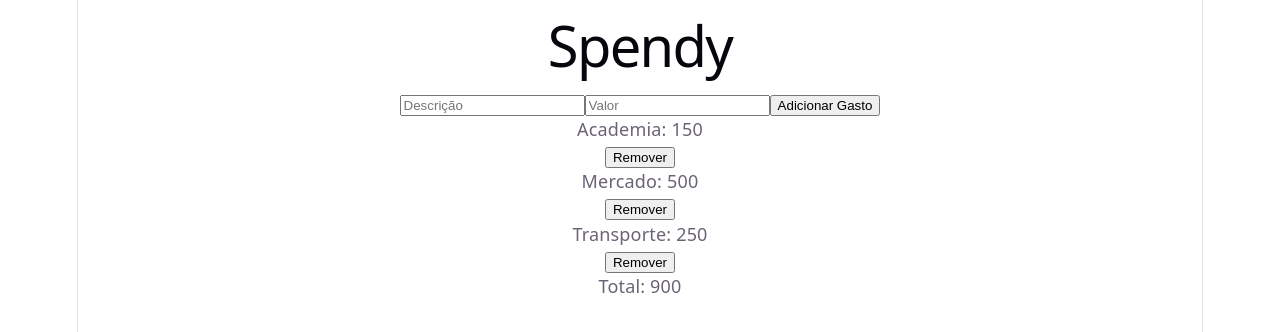
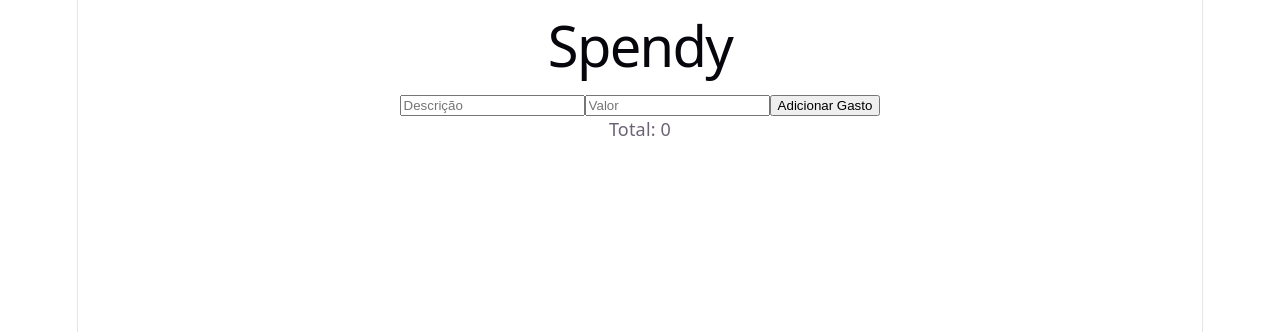
Before and after one commit to PedroHMS7/Spendy, a React (Vite) app: page / in a window 1280 px wide. Shown: the top 332 px of the page. Built offline with nearby package versions, Linux system fonts and the light colour scheme.

Commit message:
feat: persistência de gastos com localStorage

```diff
--- a/src/App.jsx
+++ b/src/App.jsx
@@ -1,11 +1,11 @@
-import { useState } from 'react'
+import { useEffect, useState } from 'react'
+import './App.css'
 
 function App() {
 
-  const [gastos,setGastos] = useState([
-    {id: 1, descricao: "Academia", valor: 150 },
-    {id: 2, descricao: "Mercado", valor: 500 },
-    {id: 3, descricao: "Transporte", valor: 250}])
+  const valorInicial = localStorage.getItem('gastos')
+
+  const [gastos,setGastos] = useState(JSON.parse(valorInicial) || [])
 
   const [descricao, setDescricao] = useState("")
   const [valor, setValor] = useState("")
@@ -24,23 +24,27 @@ function App() {
     setGastos(gastos.filter(tarefa => tarefa.id !== id))
   }
 
+  useEffect(() => {
+    localStorage.setItem('gastos', JSON.stringify(gastos))
+  }, [gastos])
+
   return (
     <>
       <h1>Spendy</h1>
 
-      <form onSubmit={adicionarGasto}>
-        <input type="text" placeholder='Descrição' value={descricao} onChange={e=> setDescricao(e.target.value)}/>
-        <input type="number" placeholder='Valor' value={valor} onChange={e=> setValor(e.target.value)}  />
-        <button id ="btn-adc-gasto" type="submit">Adicionar Gasto</button>
+      <form className="form-gasto" onSubmit={adicionarGasto}>
+        <input className="input-gasto" type="text" placeholder='Descrição' value={descricao} onChange={e=> setDescricao(e.target.value)}/>
+        <input className="input-gasto" type="number" placeholder='Valor' value={valor} onChange={e=> setValor(e.target.value)}  />
+        <button className="btn-adicionar" type="submit">Adicionar Gasto</button>
       </form>
 
       {gastos.map(gasto => (
-        <div key={gasto.id}>
+        <div className="card-gasto" key={gasto.id}>
         <p>{gasto.descricao}: {gasto.valor}</p>
-        <button onClick={() => removerGasto(gasto.id)}>Remover</button>
+        <button className="btn-remover" onClick={() => removerGasto(gasto.id)}>Remover</button>
       </div>
       ))}
-      <p>Total: {total}</p>
+      <p className="total">Total: {total}</p>
     </>
   )
 }
```
